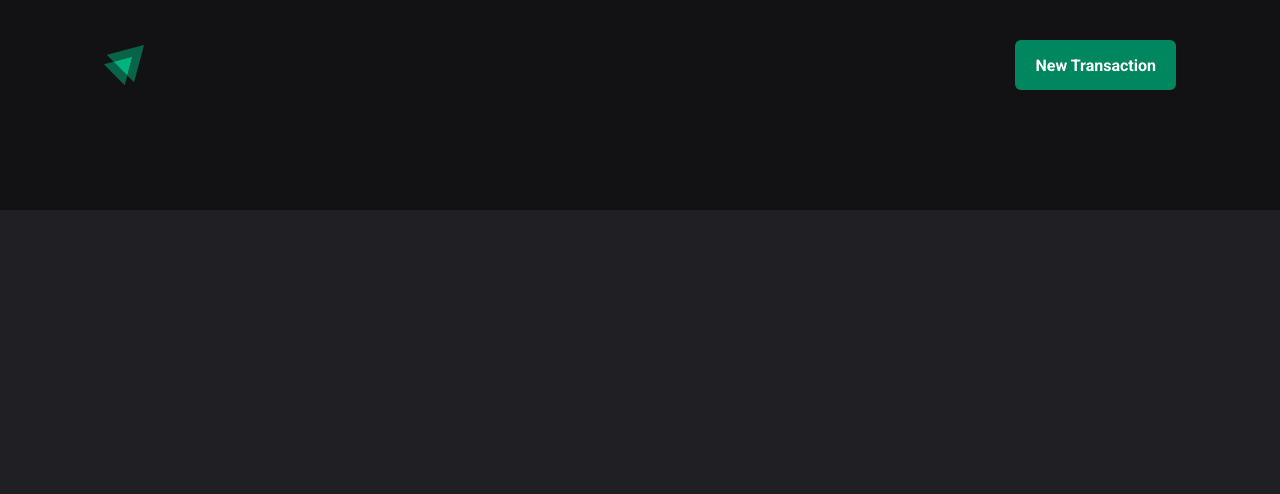
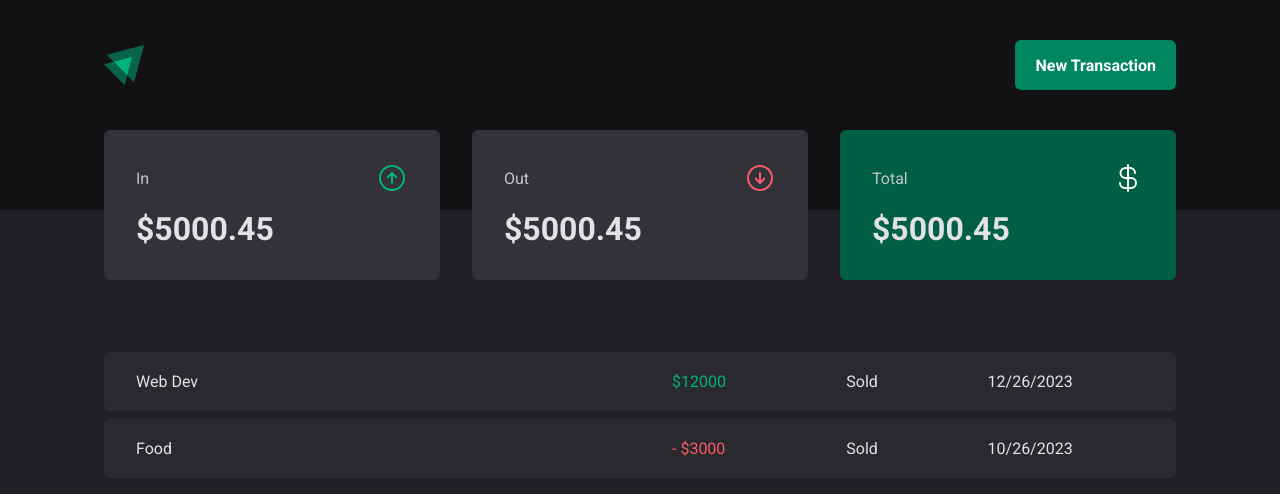
Before and after one commit to codeecoffee/money-tracker, a React (Vite) app: page / in a window 1280 px wide. Shown: the top 494 px of the page. Built offline with nearby package versions, Linux system fonts and the light colour scheme.

Commit message:
added transaction component

```diff
--- a/package.json
+++ b/package.json
@@ -9,6 +9,7 @@
     "preview": "vite preview"
   },
   "dependencies": {
+    "phosphor-react": "^1.4.1",
     "react": "^18.2.0",
     "react-dom": "^18.2.0",
     "react-is": "^18.2.0",
--- a/src/components/Summary/index.tsx
+++ b/src/components/Summary/index.tsx
@@ -1,9 +1,30 @@
-import { SummaryContainer } from "./styles";
+import { ArrowCircleDown, ArrowCircleUp, CurrencyDollar } from 'phosphor-react';
+import { SummaryCard, SummaryContainer } from './styles';
 
-export function Summary (){
-    return (
-        <SummaryContainer>
-
-        </SummaryContainer>
-    )
+export function Summary() {
+	return (
+		<SummaryContainer>
+			<SummaryCard>
+				<header>
+					<span>In</span>
+					<ArrowCircleUp size={32} color="#00b37e" />
+				</header>
+				<strong>$5000.45</strong>
+			</SummaryCard>
+			<SummaryCard>
+				<header>
+					<span>Out</span>
+					<ArrowCircleDown size={32} color="#f75a68" />
+				</header>
+				<strong>$5000.45</strong>
+			</SummaryCard>
+			<SummaryCard variant="green">
+				<header>
+					<span>Total</span>
+					<CurrencyDollar size={32} color="#fff" />
+				</header>
+				<strong>$5000.45</strong>
+			</SummaryCard>
+		</SummaryContainer>
+	);
 }
--- a/src/components/Summary/styles.ts
+++ b/src/components/Summary/styles.ts
@@ -1,4 +1,4 @@
-import styled from "styled-components";
+import styled, { css } from 'styled-components';
 
 export const SummaryContainer = styled.section`
 	width: 100%;
@@ -11,5 +11,32 @@ export const SummaryContainer = styled.section`
 	gap: 2rem;
 
 	margin-top: -5rem;
+`;
 
-`
+interface SummaryCardProps {
+	variant?: 'green';
+}
+
+export const SummaryCard = styled.div<SummaryCardProps>`
+	background: ${(props) => props.theme['gray-600']};
+	border-radius: 6px;
+	padding: 2rem;
+
+	header {
+		display: flex;
+		align-items: center;
+		justify-content: space-between;
+		color: ${(props) => props.theme['gray-300']};
+	}
+
+	strong {
+		display: block;
+		margin-top: 1rem;
+		font-size: 2rem;
+	}
+	${(props) =>
+		props.variant === 'green' &&
+		css`
+			background: ${props.theme['green-700']};
+		`}
+`;
--- a/src/pages/Transactions/index.tsx
+++ b/src/pages/Transactions/index.tsx
@@ -1,9 +1,39 @@
-import { Header } from "../../components/Header";
+import { Header } from '../../components/Header';
+import { Summary } from '../../components/Summary';
+import {
+	PriceHighlight,
+	TransactionsTable,
+	TrasactionsContainer,
+} from './styles';
 
-export function Transactions(){
-    return (
-        <div>
-            <Header/>
-        </div>
-    )
+export function Transactions() {
+	return (
+		<div>
+			<Header />
+			<Summary />
+			<TrasactionsContainer>
+				<TransactionsTable>
+					<tbody>
+						<tr>
+							<td width="50%">Web Dev</td>
+							<td>
+								<PriceHighlight variant="income">$12000</PriceHighlight>
+							</td>
+							<td>Sold</td>
+							<td>12/26/2023</td>
+						</tr>
+						<tr>
+							<td width="50%">Food</td>
+							<td>
+								<PriceHighlight variant="outcome">- $3000</PriceHighlight>
+							</td>
+
+							<td>Sold</td>
+							<td>10/26/2023</td>
+						</tr>
+					</tbody>
+				</TransactionsTable>
+			</TrasactionsContainer>
+		</div>
+	);
 }
--- a/src/pages/Transactions/styles.ts
+++ b/src/pages/Transactions/styles.ts
@@ -0,0 +1,40 @@
+import styled from 'styled-components';
+
+export const TrasactionsContainer = styled.main`
+	width: 100%;
+	max-width: 1120px;
+	margin: 4rem auto 0;
+	padding: 0 1.5rem;
+`;
+
+export const TransactionsTable = styled.table`
+	width: 100%;
+	border-colapse: separate;
+	border-spacing: 0 0.5rem;
+	/* margin-top: 1.5rem; */
+
+	td {
+		padding: 1.25rem 2rem;
+		background: ${(props) => props.theme['gray-700']};
+
+		&:first-child {
+			border-top-left-radius: 6px;
+			border-bottom-left-radius: 6px;
+		}
+		&:last-child {
+			border-top-right-radius: 6px;
+			border-bottom-right-radius: 6px;
+		}
+	}
+`;
+
+interface PriceHighlightProps {
+	variant: 'income' | 'outcome';
+}
+
+export const PriceHighlight = styled.span<PriceHighlightProps>`
+	color: ${(props) =>
+		props.variant === 'income'
+			? props.theme['green-300']
+			: props.theme['red-300']};
+`;
```
Also changed, not shown: 1 other file (tests, documents, lock files or other folders). Lines whose indentation alone changed are shown as unchanged.
